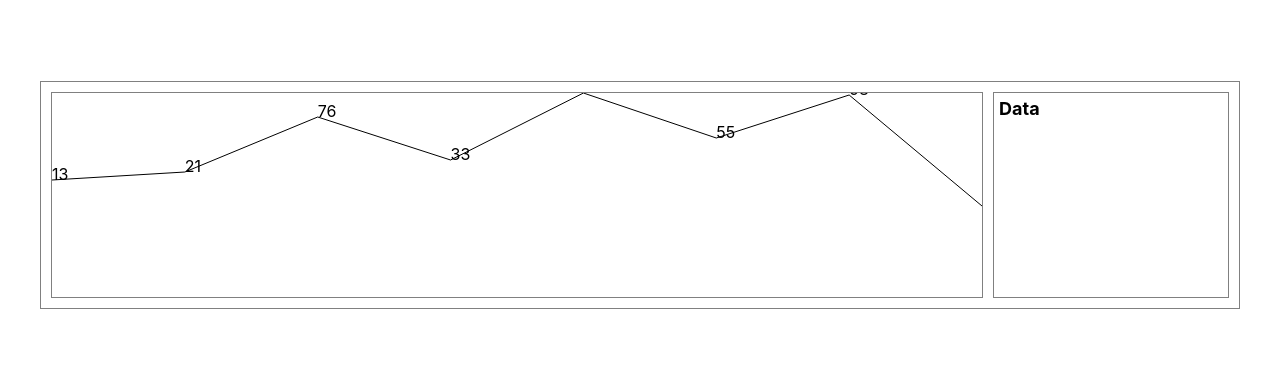
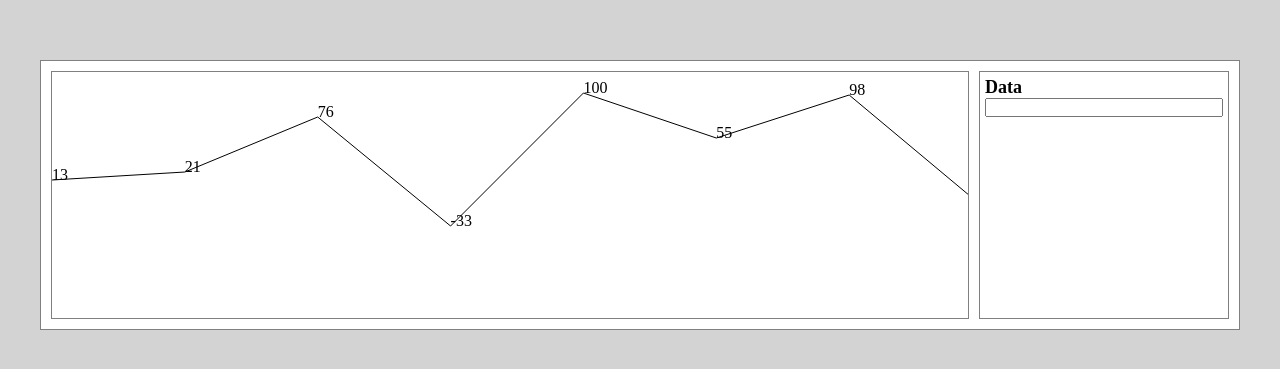
Before and after one commit to ZetBaur/test-siemens-chart-d3, a React (Vite) app: page / in a window 1280 px wide. Shown: the part 205-574 px from the top of the page. Built offline with nearby package versions, Linux system fonts and the light colour scheme.

Commit message:
styles refactor

```diff
--- a/src/App.css
+++ b/src/App.css
@@ -4,4 +4,5 @@
   max-width: 1200px;
   padding: 10px;
   border: 1px solid gray;
+  background: #fff;
 }
--- a/src/components/Chart.css
+++ b/src/components/Chart.css
@@ -1,4 +1,6 @@
 .chart {
   flex: 1;
   border: 1px solid gray;
+  padding: 21px 0;
+  overflow: hidden;
 }
--- a/src/components/Chart.jsx
+++ b/src/components/Chart.jsx
@@ -3,7 +3,7 @@ import * as d3 from 'd3';
 import './chart.css';
 
 const Chart = () => {
-  const data = [13, 21, 76, 33, 100, 55, 98, -13];
+  const data = [13, 21, 76, -33, 100, 55, 98, -13];
   const svgRef = useRef(null);
   const windowWidth = useRef(window.innerWidth);
 
@@ -16,8 +16,8 @@ const Chart = () => {
     const svg = d3
       .select(svgRef.current)
       .attr('width', w)
-      .attr('height', h * 2);
-    // .style('overflow', 'visible');
+      .attr('height', h * 2)
+      .style('overflow', 'visible');
 
     const xScale = d3
       .scaleLinear()
@@ -32,20 +32,8 @@ const Chart = () => {
       .y(yScale)
       .curve(d3.curveLinear);
 
-    // const xAxis = d3
-    //   .axisBottom(xScale)
-    //   .ticks(data.length)
-    //   .tickFormat((i) => i + 1);
-
-    // const yAxis = d3.axisLeft(yScale).ticks(maxTick / 100);
-
-    svg
-      .append('g')
-      // .call(xAxis)
-      .attr('transform', `translate(0, ${h})`);
-
+    svg.append('g').attr('transform', `translate(0, ${h})`);
     svg.append('g');
-    // .call(yAxis);
 
     svg
       .selectAll()
@@ -54,8 +42,6 @@ const Chart = () => {
       .attr('d', (d) => generateScaledLine(d))
       .attr('fill', 'none')
       .attr('stroke', 'black');
-
-    //---------------------
 
     var texts = svg.selectAll().data(data).enter().append('text');
 
--- a/src/components/GenerateData.jsx
+++ b/src/components/GenerateData.jsx
@@ -5,7 +5,9 @@ function GenerateData() {
   return (
     <div className='generate-data'>
       <h1>Data</h1>
-      <form></form>
+      <form>
+        <input type='text' />
+      </form>
     </div>
   );
 }
--- a/src/components/generateData.css
+++ b/src/components/generateData.css
@@ -7,3 +7,7 @@
 h1 {
   font-size: 18px;
 }
+
+input {
+  width: 100%;
+}
--- a/src/index.css
+++ b/src/index.css
@@ -1,5 +1,7 @@
-:root {
-  font-family: Inter, system-ui, Avenir, Helvetica, Arial, sans-serif;
+* {
+  margin: 0;
+  padding: 0;
+  box-sizing: border-box;
 }
 
 #root {
@@ -9,16 +11,10 @@
   align-items: center;
 }
 
-* {
-  margin: 0;
-  padding: 0;
-  box-sizing: border-box;
-}
-
 body {
   min-width: 320px;
   min-height: 100vh;
-  /* background: lightgrey; */
+  background: lightgrey;
 }
 
 svg {
```
